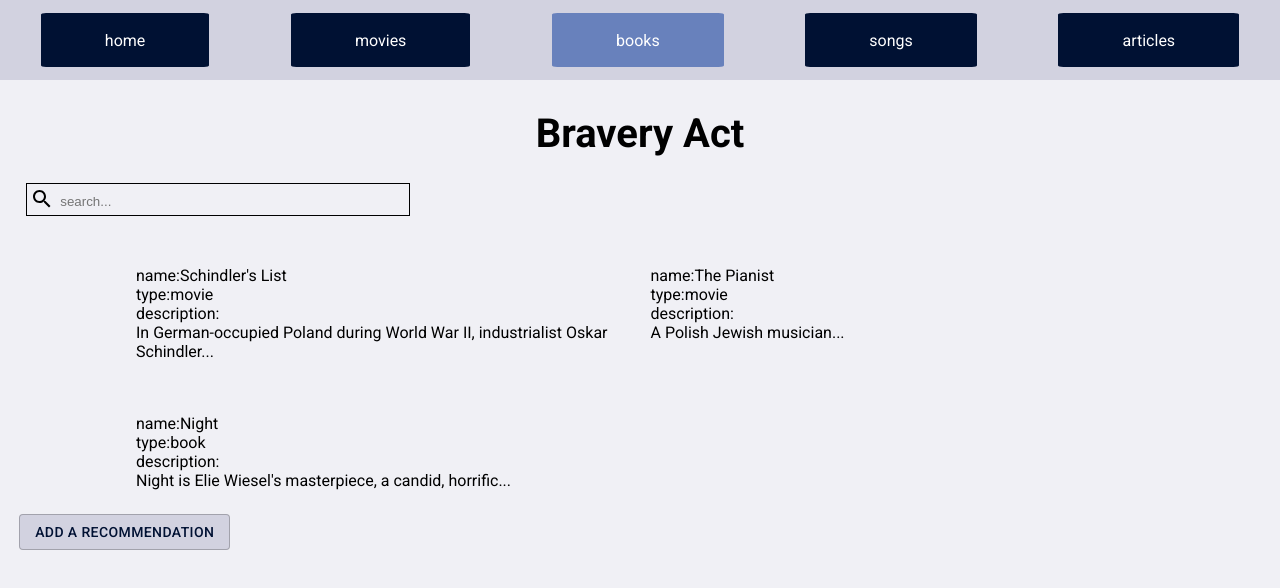
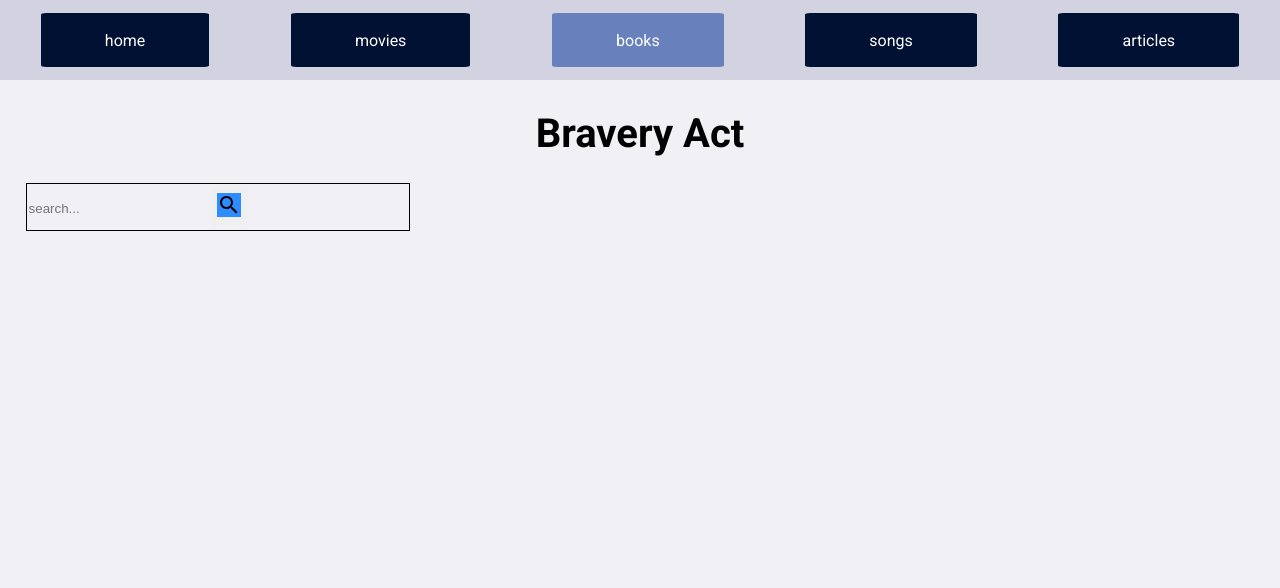
Before and after one commit to Sigalsha/Bravery-Media, a React (Create React App) app in the folder client/: page /books in a window 1280 px wide. Shown: the top 588 px of the page. Built offline with nearby package versions, Linux system fonts and the light colour scheme.

Commit message:
move search to routes, add search button to Search

```diff
--- a/client/src/App.js
+++ b/client/src/App.js
@@ -3,6 +3,7 @@ import Header from "./components/header/Header";
 import Navbar from "./components/navbar/Navbar";
 import Search from "./components/search/Search";
 import AddRecommendation from "./components/addRecommendation/AddRecommendation";
+import Landing from "./components/landing/Landing";
 import { BrowserRouter as Router, Route } from "react-router-dom";
 import { GlobalStyles } from "./styles/global";
 
@@ -12,15 +13,11 @@ function App() {
       <GlobalStyles />
       <Navbar />
       <Header />
-      <Route path="/"></Route>
-      <Search />
-      <AddRecommendation
-        props={{
-          title: "Night",
-          searchType: "book",
-          creator: "Roman Polanski",
-        }}
-      />
+      <Route path="/" exact component={Landing}></Route>
+      <Route path="/movies" render={(props) => <Search {...props} />} />
+      <Route path="/books" render={(props) => <Search {...props} />} />
+      <Route path="/songs" render={(props) => <Search {...props} />} />
+      <Route path="/articles" render={(props) => <Search {...props} />} />
     </Router>
   );
 }
--- /dev/null
+++ b/client/src/components/landing/Landing.js
@@ -0,0 +1,12 @@
+import React from "react";
+
+const Landing = () => {
+  return (
+    <div>
+      <h1>steps</h1>
+      <h1>Recommended</h1>
+    </div>
+  );
+};
+
+export default Landing;
--- a/client/src/components/search/Search.js
+++ b/client/src/components/search/Search.js
@@ -1,41 +1,49 @@
 import React, { useState, useEffect } from "react";
 import SearchIcon from "@material-ui/icons/Search";
-import { SearchContainer, Input } from "./style";
+import { SearchContainer, Input, StyledButton } from "./style";
 import { colors } from "../../styles/colors";
 import SearchResults from "../searchResults/SearchResults";
 
 const searchResultsItems = [
   {
-    id: 1,
-    name: "Schindler's List",
-    searchType: "movie",
+    id: "tt0108052",
+    title: "Schindler's List",
+    type: "Movie",
+    image:
+      "https://imdb-api.com/images/original/MV5BNDE4OTMxMTctNmRhYy00NWE2LTg3YzItYTk3M2UwOTU5Njg4XkEyXkFqcGdeQXVyNjU0OTQ0OTY@._V1_Ratio0.6791_AL_.jpg",
+    plot:
+      "Oskar Schindler is a vain and greedy German businessman who becomes an unlikely humanitarian amid the barbaric German Nazi reign when he feels compelled to turn his factory into a refuge for Jews. Based on the true story of Oskar Schindler who managed to save about 1100 Jews from being gassed at the Auschwitz concentration camp, it is a testament to the good in all of us.",
     creator: "Steven Spielberg",
-    description:
-      "In German-occupied Poland during World War II, industrialist Oskar Schindler...",
-    heroismRate: 3,
+    braveryRate: 3,
     selectedHeroismMoments: [57, 88],
-    recommendations: ["המלצה 1", "המלצה 2"],
+    recommendations: ["recommendation 1...", "recommendation 2..."],
     suitableForEducation: true,
   },
   {
-    id: 2,
-    name: "The Pianist",
-    searchType: "movie",
+    id: "tt01080456",
+    title: "The Pianist",
+    type: "Movie",
+    image:
+      "https://imdb-api.com/images/original/MV5BNDE4OTMxMTctNmRhYy00NWE2LTg3YzItYTk3M2UwOTU5Njg4XkEyXkFqcGdeQXVyNjU0OTQ0OTY@._V1_Ratio0.6791_AL_.jpg",
+    plot:
+      "A Polish Jewish musician struggles to survive the destruction of the Warsaw ghetto of World War II.",
     creator: "Roman Polanski",
-    description: "A Polish Jewish musician...",
-    heroismRate: 5,
-    selectedHeroismMoments: [60, 90],
-    recommendations: ["המלצה 1", "המלצה 2"],
+    braveryRate: 8,
+    selectedHeroismMoments: [40, 95],
+    recommendations: ["recommendation 1...", "recommendation 2..."],
     suitableForEducation: true,
   },
   {
-    id: 3,
-    name: "Night",
-    searchType: "book",
-    creator: "Elie Wiesel",
-    description: "Night is Elie Wiesel's masterpiece, a candid, horrific...",
-    heroismRate: 9,
-    selectedHeroismMoments: [100, 138],
+    id: "tt0108088",
+    title: "Life Is Beautiful",
+    type: "Movie",
+    image:
+      "https://imdb-api.com/images/original/MV5BNDE4OTMxMTctNmRhYy00NWE2LTg3YzItYTk3M2UwOTU5Njg4XkEyXkFqcGdeQXVyNjU0OTQ0OTY@._V1_Ratio0.6791_AL_.jpg",
+    plot:
+      "When an open-minded Jewish librarian and his son become victims of the Holocaust, he uses a perfect mixture of will, humor, and imagination to protect his son from the dangers around their camp.",
+    creator: "Roberto Benigni",
+    braveryRate: 7,
+    selectedHeroismMoments: [35, 72],
     recommendations: ["recommendation 1...", "recommendation 2..."],
     suitableForEducation: true,
   },
@@ -51,10 +59,13 @@ const classes = {
   },
   icon: {
     margin: "1%",
+    backgroundColor: `${colors.MAIN_BLUE}`,
   },
 };
 
-const Search = () => {
+const Search = (props) => {
+  const searchType = props.location.pathname;
+  console.log(searchType);
   const [searchTerm, setSearchTerm] = useState("");
   const [searchResults, setSearchResults] = useState([]);
 
@@ -62,17 +73,23 @@ const Search = () => {
     setSearchTerm(e.target.value);
   };
 
-  useEffect(() => {
+  const handleSearch = () => {
     const results = searchResultsItems.filter((term) =>
-      term.name.toLowerCase().includes(searchTerm)
+      term.title.toLowerCase().includes(searchTerm)
     );
     setSearchResults(results);
-  }, [searchTerm]);
+  };
+
+  /*   useEffect(() => {
+    const results = searchResultsItems.filter((term) =>
+      term.title.toLowerCase().includes(searchTerm)
+    );
+    setSearchResults(results);
+  }, [searchTerm]); */
 
   return (
     <div>
       <SearchContainer>
-        <SearchIcon style={classes.icon} />
         <input
           style={classes.input}
           type="text"
@@ -81,14 +98,11 @@ const Search = () => {
           value={searchTerm}
           onChange={handleChange}
         />
+        <StyledButton type="button" onClick={handleSearch}>
+          <SearchIcon style={classes.icon} />
+        </StyledButton>
       </SearchContainer>
-      {/*<ul>*/}
-      {/*  {searchResults.map((item) => {*/}
-      {/*    return <div key={item.id}>{item.name}</div>;*/}
-      {/*  })}*/}
-      {/*</ul>*/}
-
-        <SearchResults searchResults={searchResults} />
+      <SearchResults searchResults={searchResults} />
     </div>
   );
 };
--- a/client/src/components/search/style.js
+++ b/client/src/components/search/style.js
@@ -1,5 +1,6 @@
 import styled from "styled-components";
 import { colors } from "../../styles/colors";
+import { fontSizes } from "../../styles/typography";
 
 export const SearchContainer = styled.div`
   width: 30%;
@@ -29,3 +30,12 @@ export const Input = styled.input`
     outline: none;
   }
 `;
+
+export const StyledButton = styled.button`
+  text-decoration: none;
+  border: transparent;
+  border-radius: 4px;
+  margin: 1%;
+  padding: 1.5%;
+  font-size: ${fontSizes.fontS2};
+`;
--- a/client/src/components/searchResults/SearchResults.js
+++ b/client/src/components/searchResults/SearchResults.js
@@ -1,15 +1,18 @@
 import React from "react";
-import {Grid,Item} from "./style"
+import { Grid, Item } from "./style";
 const SearchResults = ({ searchResults }) => {
   return (
     <Grid>
       {searchResults.map((item) => (
         <Item key={item.id}>
           <p>
-            name:{item.name}<br/>
-            type:{item.searchType}<br/>
-            description:<br/>
-            {item.description}
+            name:{item.title}
+            <br />
+            type:{item.type}
+            <br />
+            description:
+            <br />
+            {item.plot}
           </p>
           {/*<span>name: {item.name}</span>*/}
           {/*<span>term type: {item.searchType}</span>*/}
```
Also changed, not shown: client/src/components/landing/style.js (added).
